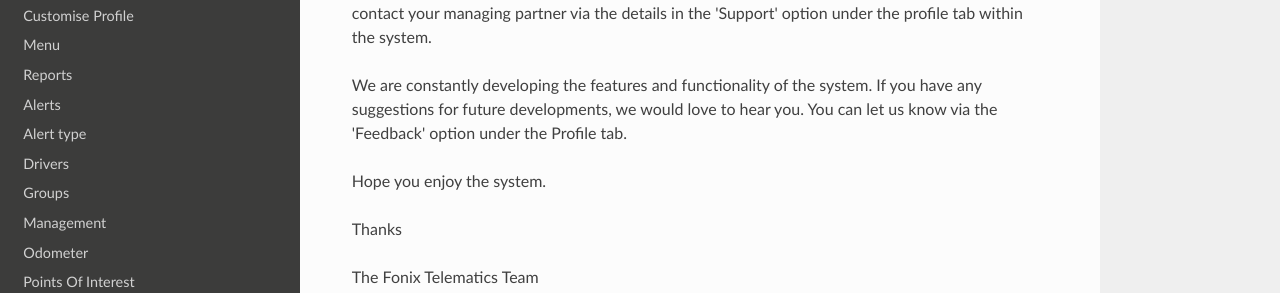
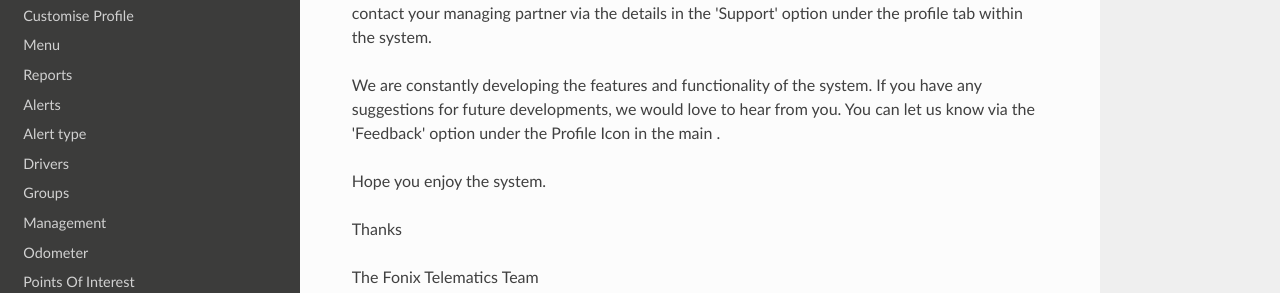
Before and after one commit to fonixtelematics/user-manual, an MkDocs documentation site: the page built from docs/intro.md, in a window 1280 px wide. Shown: the part 254-547 px from the top of the page. Built offline with MkDocs 1.6.1, drawn with Linux system fonts in a browser that asks for light colours; nearby versions of some CDN libraries; some of the changed lines change nothing that is shown.

Commit message:
docs/intro.md updated from https://stackedit.io/

```diff
--- a/docs/intro.md
+++ b/docs/intro.md
@@ -4,7 +4,7 @@ Hello!
 
 Thanks for taking time to look at the Fonix Telematics user guide. Hopefully we will cover everything in this guide but if, for any reason, you can find what you are looking for then please do contact your managing partner via the details in the 'Support' option under the profile tab within the system.
 
-We are constantly developing the features and functionality of the system. If you have any suggestions for future developments, we would love to hear you. You can let us know via the 'Feedback' option under the Profile tab.
+We are constantly developing the features and functionality of the system. If you have any suggestions for future developments, we would love to hear from you. You can let us know via the 'Feedback' option under the Profile Icon in the main .
 
 Hope you enjoy the system.
 
@@ -12,6 +12,6 @@ Thanks
 
 The Fonix Telematics Team
 <!--stackedit_data:
-eyJoaXN0b3J5IjpbLTIwODgyMzAyMjYsLTIwMDEzMDE5NjksLT
-E1Mjk2NTEwMDhdfQ==
+eyJoaXN0b3J5IjpbODMzODk5NTY1LC0yMDg4MjMwMjI2LC0yMD
+AxMzAxOTY5LC0xNTI5NjUxMDA4XX0=
 -->
```
